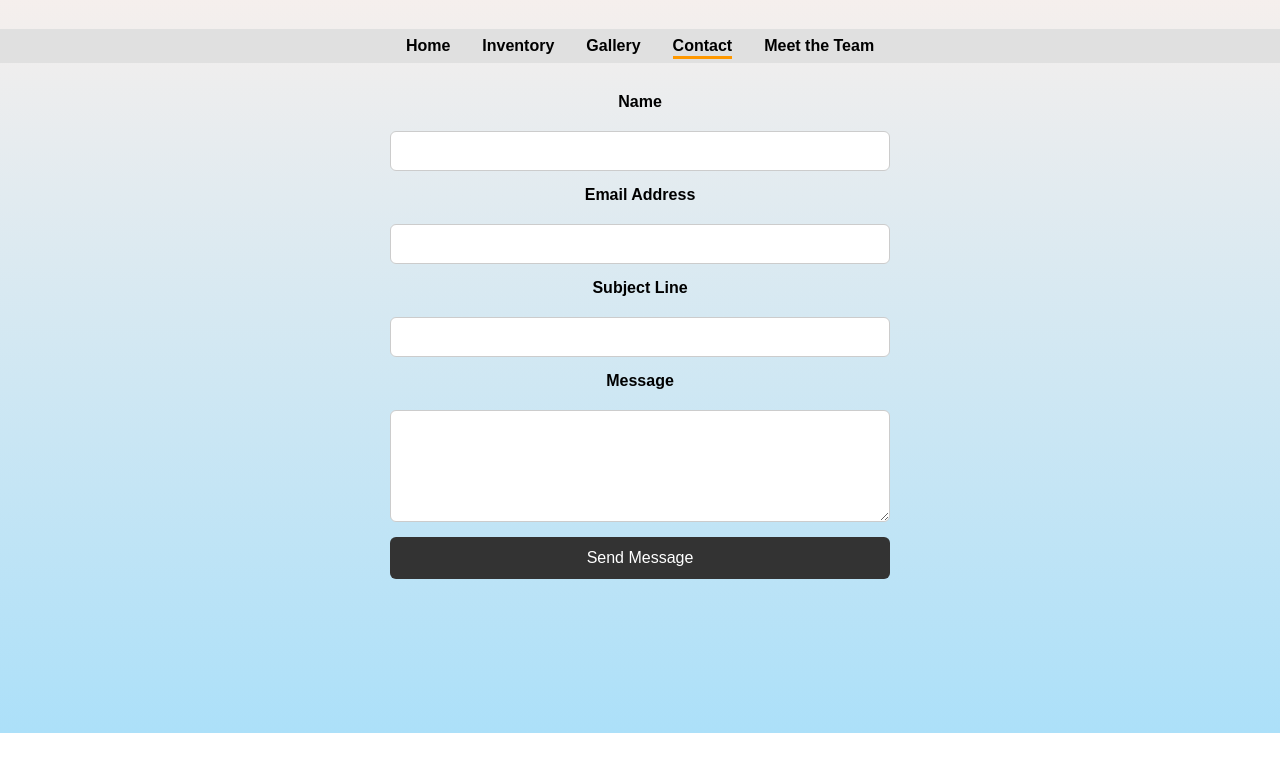
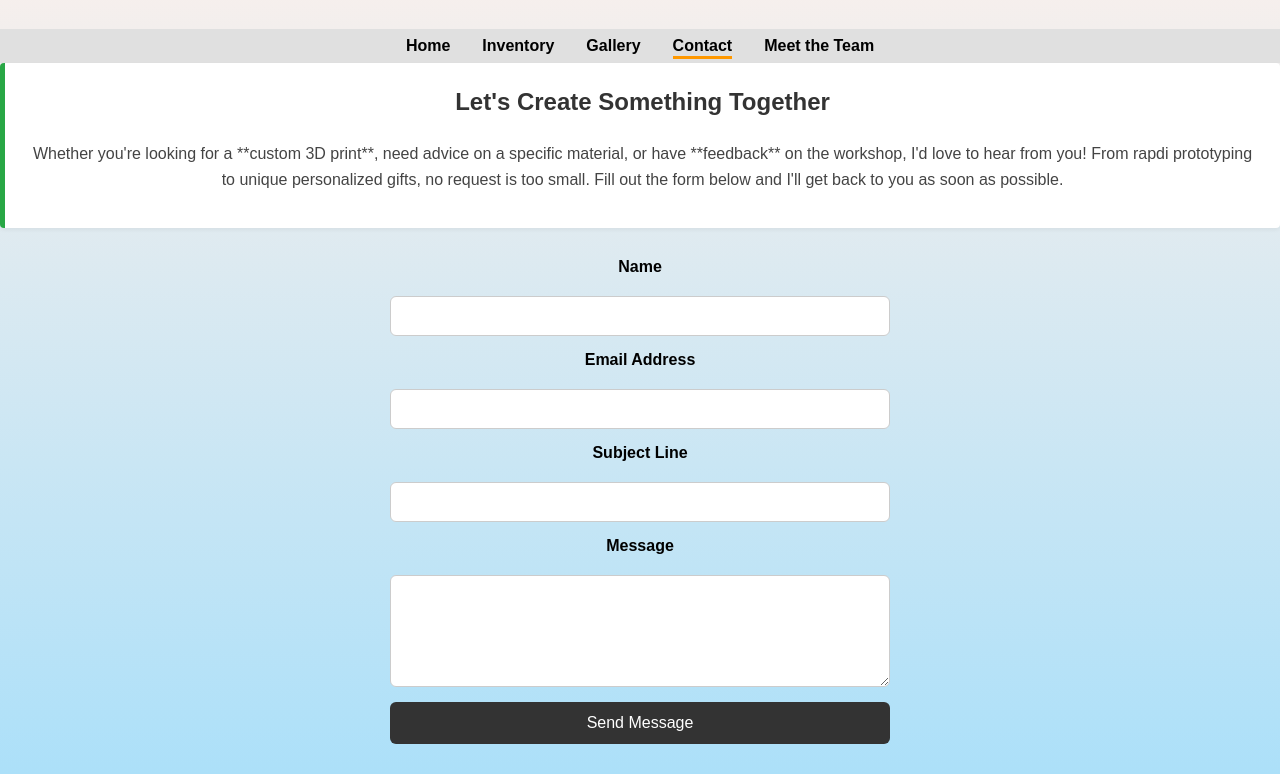
Before and after one commit to blast1221/filament_inventory, a website: page contact.html in a window 1280 px wide. Shown: the part 99-873 px from the top of the page. Before the commit the page ends 832 px from the top, so only its background shows below. Drawn offline with Linux system fonts and the light colour scheme.

Commit message:
Feat: add contact-intro section and guidance text to Contact Us page

```diff
--- a/contact.html
+++ b/contact.html
@@ -26,6 +26,16 @@
 
     <main>
 
+        <div class="contact-intro" style="margin-bottom: 30px; line-height: 1.6; color: #444;">
+            <h2 style="color: #333; margin-top: 0;">Let's Create Something Together</h2>
+            <p>
+                Whether you're looking for a **custom 3D print**, need advice on a specific
+                material, or have **feedback** on the workshop, I'd love to hear from you!
+                From rapdi prototyping to unique personalized gifts, no request is too small.
+                Fill out the form below and I'll get back to you as soon as possible.
+            </p>
+        </div>
+
         <form id="contact-form" action="https://api.web3forms.com/submit" method="POST">
 
             <input type="hidden" name="access_key" value="7af3f5b4-ae03-4490-a00f-eb6c12ffa70a">
--- a/style.css
+++ b/style.css
@@ -78,6 +78,14 @@ body {
 .container {
   display: flex;
   min-height: 100vh;
+}
+
+.contact-intro {
+  background-color: #ffffff;
+  padding: 20px;
+  border-left: 5px solid #28A745;
+  border-radius: 4px;
+  box-shadow: 0 2px 4px rgba(0,0,0,0.05);
 }
 
 .cta-button {
```
